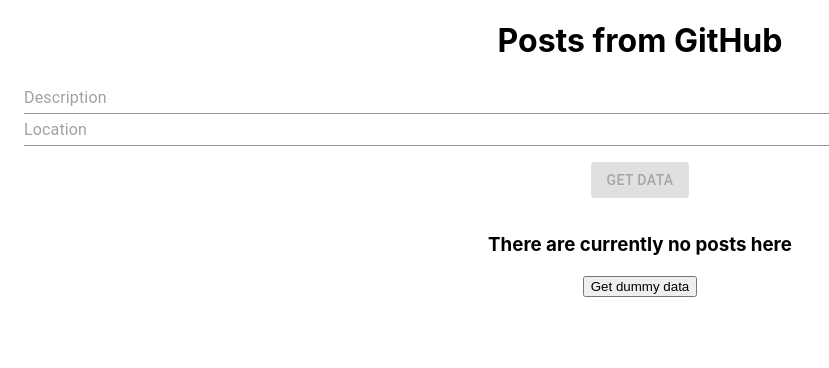
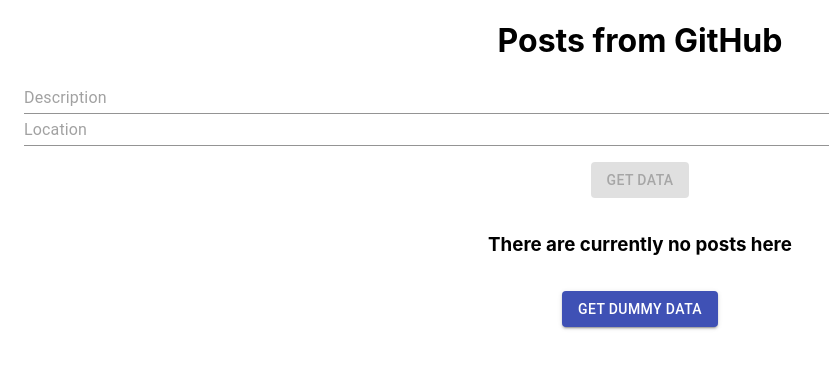
Before and after one commit to SugarF0x/sber-test, a React (Create React App) app: page / in a window 1280 px wide. Shown: the top 368 px of the page, without its empty margins (0-829 px from the left). Built offline with nearby package versions, Linux system fonts and the light colour scheme.

Commit message:
:art: Style dummy data button with material UI solution

```diff
--- a/src/components/Posts.tsx
+++ b/src/components/Posts.tsx
@@ -1,4 +1,6 @@
-import React from 'react';
+import React      from 'react';
+
+import { Button } from "@material-ui/core";
 
 import Post      from './Post';
 import SearchBar from './SearchBar';
@@ -51,11 +53,15 @@
           ? this.props.posts.length === 0
             ? <div>
               <h3>There are currently no posts here</h3>
-              <button onClick={ () => {
-                this.props.getDummyPosts();
-              } }>
+              <Button style={ { margin: '1rem' } }
+                      variant="contained"
+                      color="primary"
+                      onClick={ () => {
+                        this.props.getDummyPosts();
+                      } }
+              >
                 Get dummy data
-              </button>
+              </Button>
             </div>
             : this.props.posts.map((entry: IPost) => (
               <Post key={ entry.id } post={ entry } favorite={ false }/>
```
